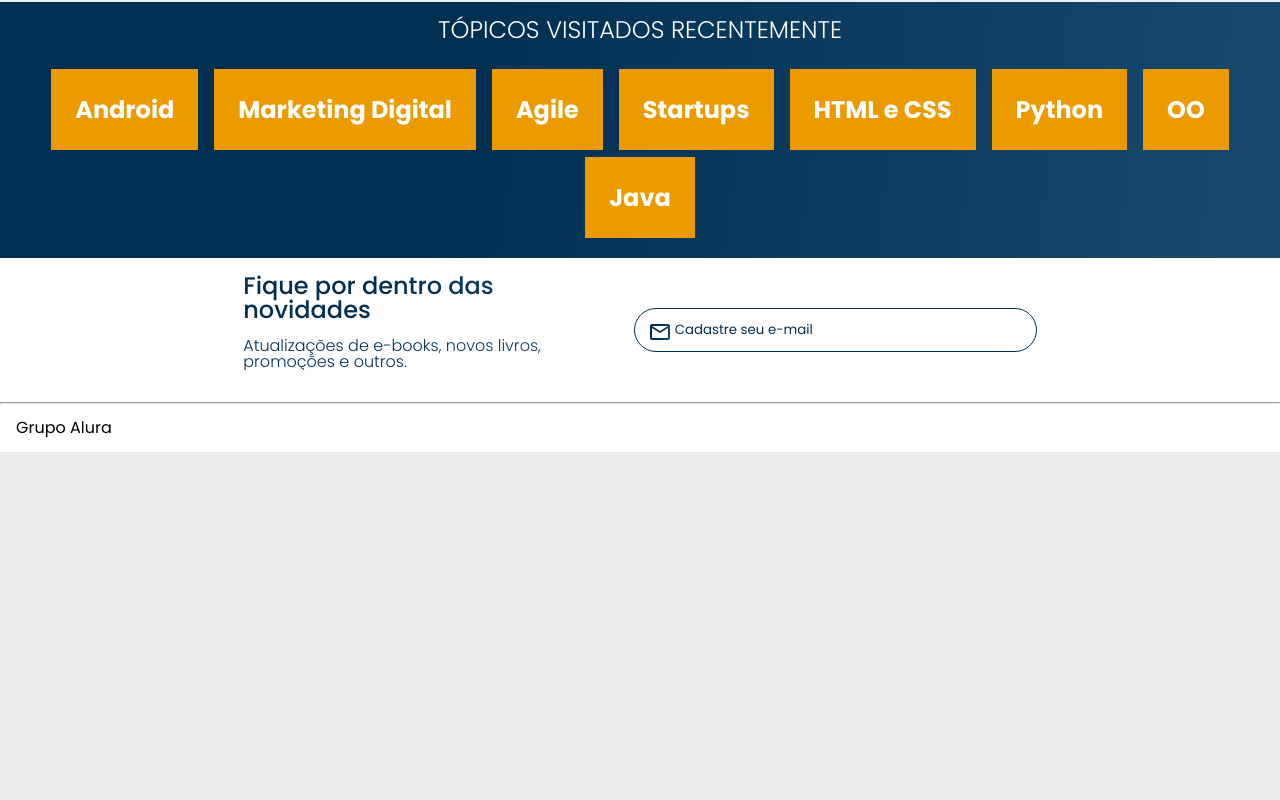
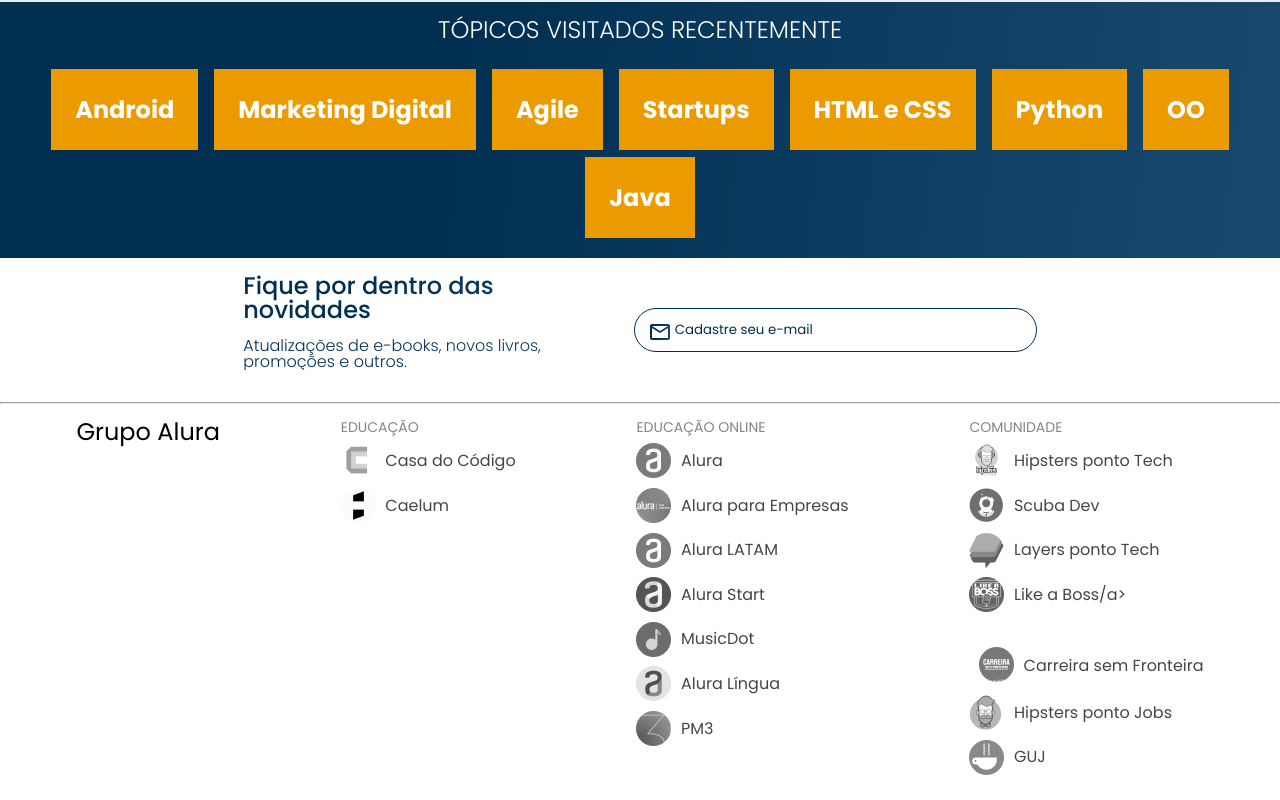
Before and after one commit to demetriusvas/AluraBooks, a plain HTML site: page index.html in a window 1280 px wide. Shown: the part 1969-2769 px from the top of the page. Before the commit the page ends 2421 px from the top, so only its background shows below. Drawn offline with nearby package versions, Linux system fonts and the light colour scheme.

Commit message:
finalização do rodape para tamanho 1024

```diff
--- a/index.html
+++ b/index.html
@@ -229,6 +229,81 @@
 
     <footer class="rodape">
         <h2 class="rodape__titulo">Grupo Alura</h2>
+        <ul class="lista-rodape">
+            <li class="lista-rodape__titulo">Educação</li>
+            <li class="lista-rodape__item">
+                <img src="img/CasaDoCodigo.png" alt="Logo da casa do código">
+                <a href="#" class="lista-rodape__link">Casa do Código</a>
+            </li>
+            <li class="lista-rodape__item">
+                <img src="img/Caelum.png" alt="Logo da caelum">
+                <a href="#" class="lista-rodape__link">Caelum</a>
+            </li>
+        </ul>
+
+        <ul class="lista-rodape">
+            <li class="lista-rodape__titulo">Educação Online</li>
+            <li class="lista-rodape__item">
+                <img src="img/Alura.png" alt="Logo da Alura">
+                <a href="#" class="lista-rodape__link">Alura</a>
+            </li>
+            <li class="lista-rodape__item">
+                <img src="img/AluraEmpresas.png" alt="Logo da Alura para Empresas">
+                <a href="#" class="lista-rodape__link">Alura para Empresas</a>
+            </li>
+            <li class="lista-rodape__item">
+                <img src="img/AluraLatam.png" alt="Logo da Alura Latam">
+                <a href="#" class="lista-rodape__link">Alura LATAM</a>
+            </li>
+            <li class="lista-rodape__item">
+                <img src="img/AluraStart.png" alt="Logo da Alura Start">
+                <a href="#" class="lista-rodape__link">Alura Start</a>
+            </li>
+            <li class="lista-rodape__item">
+                <img src="img/MusicDot.png" alt="Logo da MusicDot">
+                <a href="#" class="lista-rodape__link">MusicDot</a>
+            </li>
+            <li class="lista-rodape__item">
+                <img src="img/AluraLingua.png" alt="Logo da Alura Língua">
+                <a href="#" class="lista-rodape__link">Alura Língua</a>
+            </li>
+            <li class="lista-rodape__item">
+                <img src="img/PM3.png" alt="Logo da PM3">
+                <a href="#" class="lista-rodape__link">PM3</a>
+            </li>
+        </ul>
+
+        <ul class="lista-rodape">
+            <li class="lista-rodape__titulo">Comunidade</li>
+            <li class="lista-rodape__item">
+                <img src="img/HipstersTech.png" alt="Logo da Hipsters ponto Tech">
+                <a href="#" class="lista-rodape__link">Hipsters ponto Tech</a>
+            </li>
+            <li class="lista-rodape__item">
+                <img src="img/Scuba.png" alt="Logo da Scuba Dev">
+                <a href="#" class="lista-rodape__link">Scuba Dev</a>
+            </li>
+            <li class="lista-rodape__item">
+                <img src="img/Layers.png" alt="Logo da Layers ponto Tech">
+                <a href="#" class="lista-rodape__link">Layers ponto Tech</a>
+            </li>
+            <li class="lista-rodape__item">
+                <img src="img/LikeABoss.png" alt="Logo da Like a Boss">
+                <a href="#" class="lista-rodape__link">Like a Boss/a>
+            </li>
+            <li class="lista-rodape__item">
+                <img src="img/CarreiraSemFronteira.png" alt="Logo da Carreira sem Fronteira">
+                <a href="#" class="lista-rodape__link">Carreira sem Fronteira</a>
+            </li>
+            <li class="lista-rodape__item">
+                <img src="img/HipstersJobs.png" alt="Logo da Hipsters ponto Jobs">
+                <a href="#" class="lista-rodape__link">Hipsters ponto Jobs</a>
+            </li>
+            <li class="lista-rodape__item">
+                <img src="img/GUJ.png" alt="Logo da GUJ">
+                <a href="#" class="lista-rodape__link">GUJ</a>
+            </li>
+        </ul>
     </footer>
 
     <script src="https://cdn.jsdelivr.net/npm/swiper@8/swiper-bundle.min.js"></script>
--- a/style.css
+++ b/style.css
@@ -14,6 +14,8 @@
     --fonte-secundario: "Josefin Sans";
     --azul: #002F52;
     --preto: #000000;
+    --cinza: #474646;
+    --cinza-claro: #858585;
 }
 
 body{
--- a/styles/rodape.css
+++ b/styles/rodape.css
@@ -6,3 +6,40 @@ hr{
     background-color: var(--branco);
     padding: 1em;
 }
+
+.lista-rodape{
+    display: none;
+}
+
+@media screen and (min-width: 1024px){
+    .rodape {
+        display: flex;
+        justify-content: space-around;
+    }
+
+    .lista-rodape{
+        display: block;
+    }
+
+    .lista-rodape__item{
+        display: flex;
+        align-items: center;
+        margin: 0.6em 0;
+    }
+
+    .lista-rodape__link{
+        color: var(--cinza);
+        text-decoration: none;
+        margin-left: 0.6em;
+    }
+
+    .lista-rodape__titulo{
+        font-size: 14px;
+        color: var(--cinza-claro);
+        text-transform: uppercase;
+    }
+
+    .rodape__titulo {
+        font-size: 24px;
+    }
+}
```
Also changed, not shown: 1 other file.
